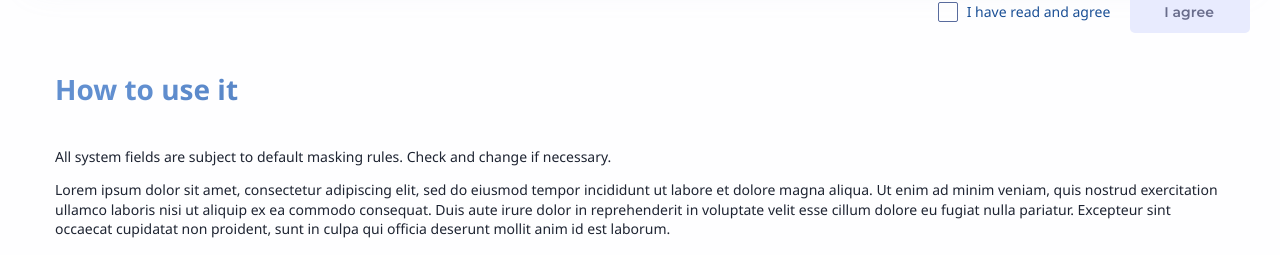
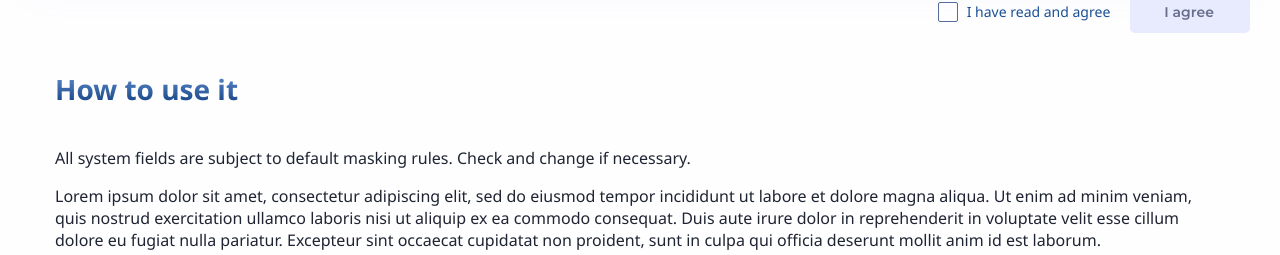
Before and after one commit to Simuratli/masktool, a React (Create React App) app: page / in a window 1280 px wide. Shown: the part 654-909 px from the top of the page. Built offline with nearby package versions, Linux system fonts and the light colour scheme.

Commit message:
first page

```diff
--- a/src/scss/components/header.scss
+++ b/src/scss/components/header.scss
@@ -3,10 +3,9 @@
   font-style: normal;
   font-weight: 600;
   line-height: 120%;
-  background: linear-gradient(125.25deg, #618fd0 8.27%, #0d3b7c 84.58%);
+  background: -webkit-linear-gradient(#618fd0, #0d3b7c);
   -webkit-background-clip: text;
   -webkit-text-fill-color: transparent;
-  background-clip: text;
   &.big {
     font-size: rem(28);
   }
--- a/src/scss/containers/tutorial.scss
+++ b/src/scss/containers/tutorial.scss
@@ -10,6 +10,7 @@
     font-size: rem(14);
     line-height: 140%;
     color: var(--tutorial-text-color);
+    font: var(--font-sogoe);
   }
 
   &__video {
```
